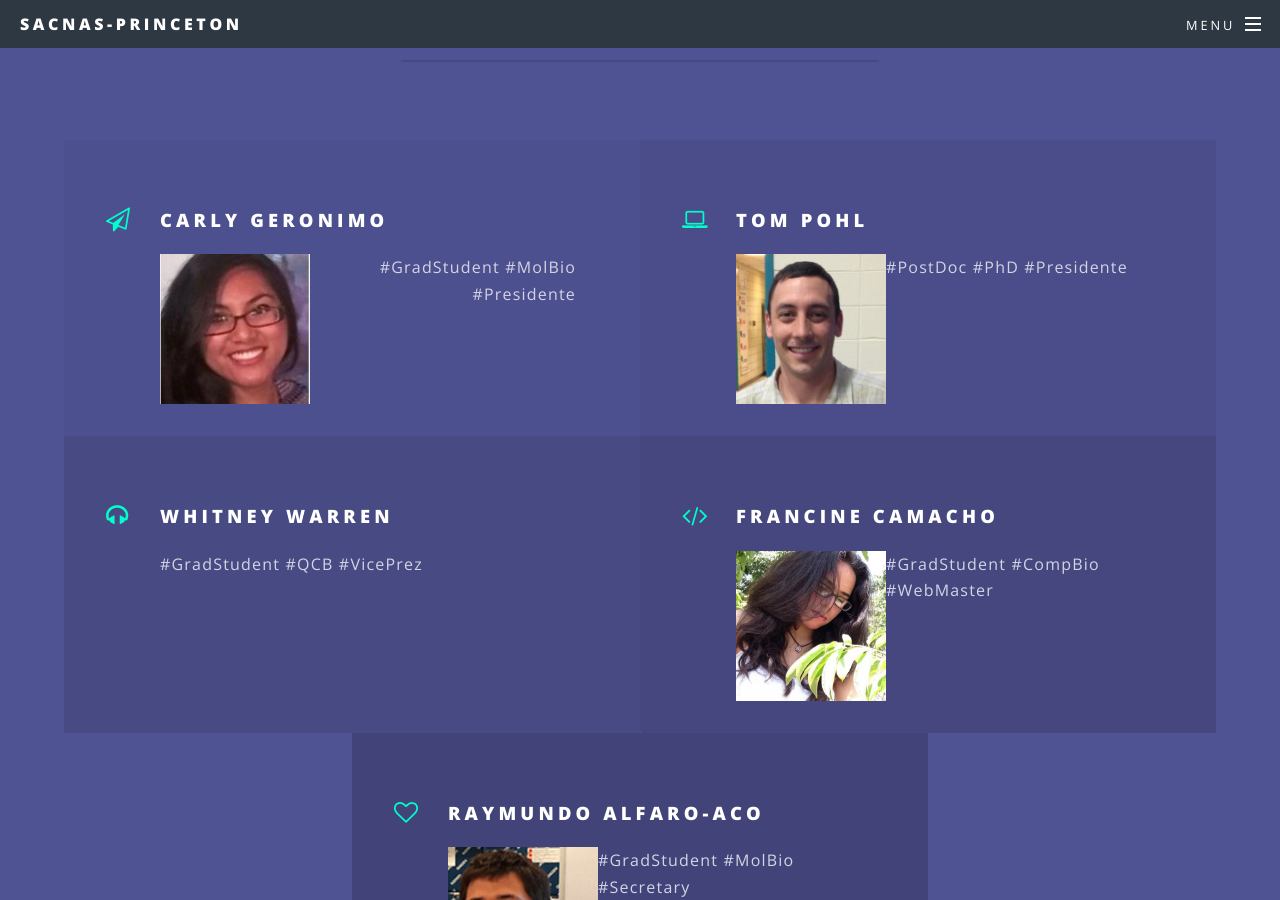
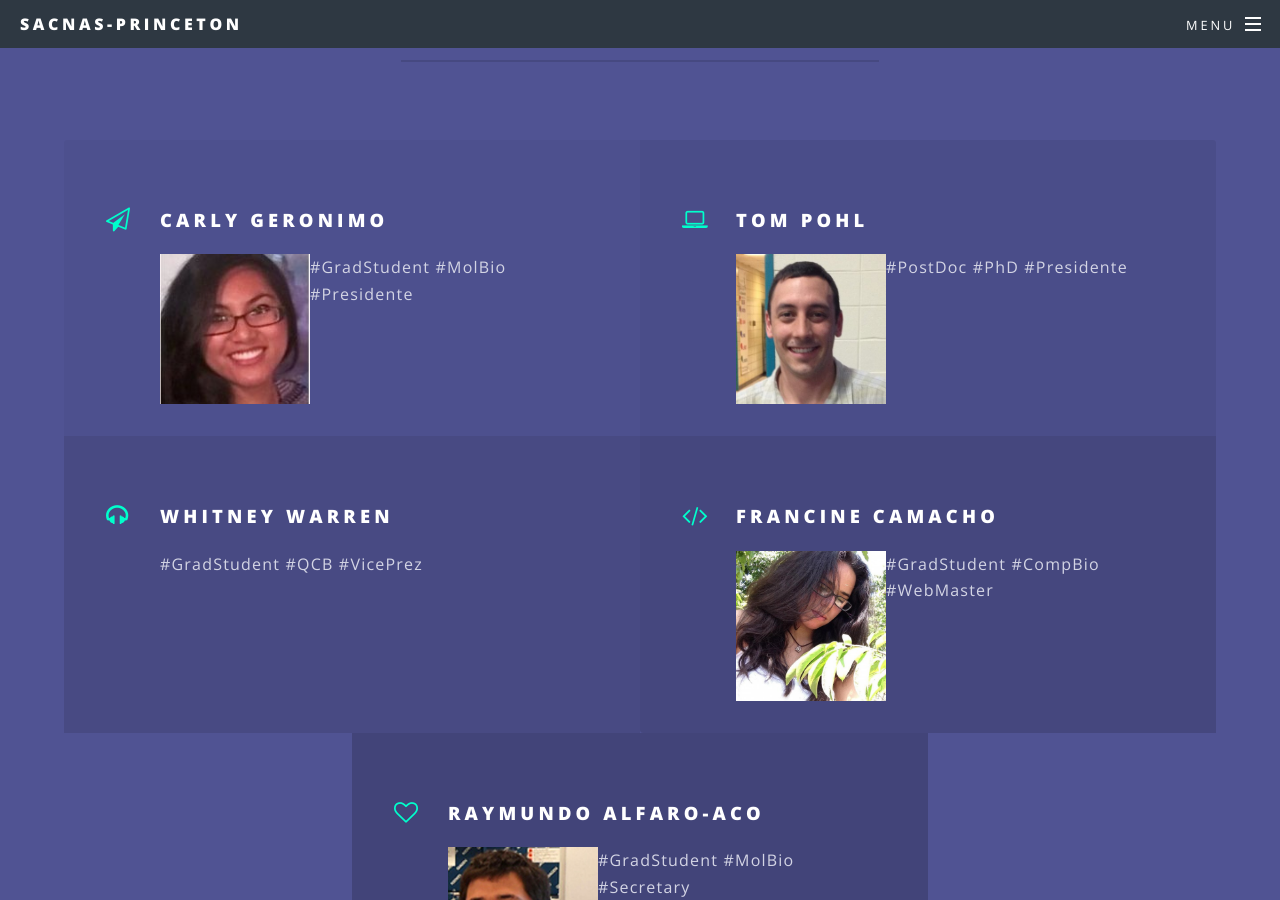
Before and after one commit to SACNAS-Princeton/SACNAS-Princeton.github.io, a Jekyll site: the page built from index.html, in a window 1280 px wide and 900 px high, scrolled down 2702 px. Built offline with Jekyll 4.4.1, drawn with Linux system fonts in a browser that asks for light colours.

Commit message:
working on main page content --testing image placement added padding

```diff
--- a/index.html
+++ b/index.html
@@ -67,7 +67,7 @@ layout: landing
 								<li class="icon fa-paper-plane-o">
 									<h3>Carly Geronimo</h3>
 									<img style="float:left;width:150px;height:150px" src="{{ site.baseurl }}carly.jpg">
-									<p align="right">#GradStudent #MolBio #Presidente</p>
+									<p align="left">#GradStudent #MolBio #Presidente</p>
 								</li>
 								<li class="icon fa-laptop">
 									<h3>Tom Pohl </h3>
```
